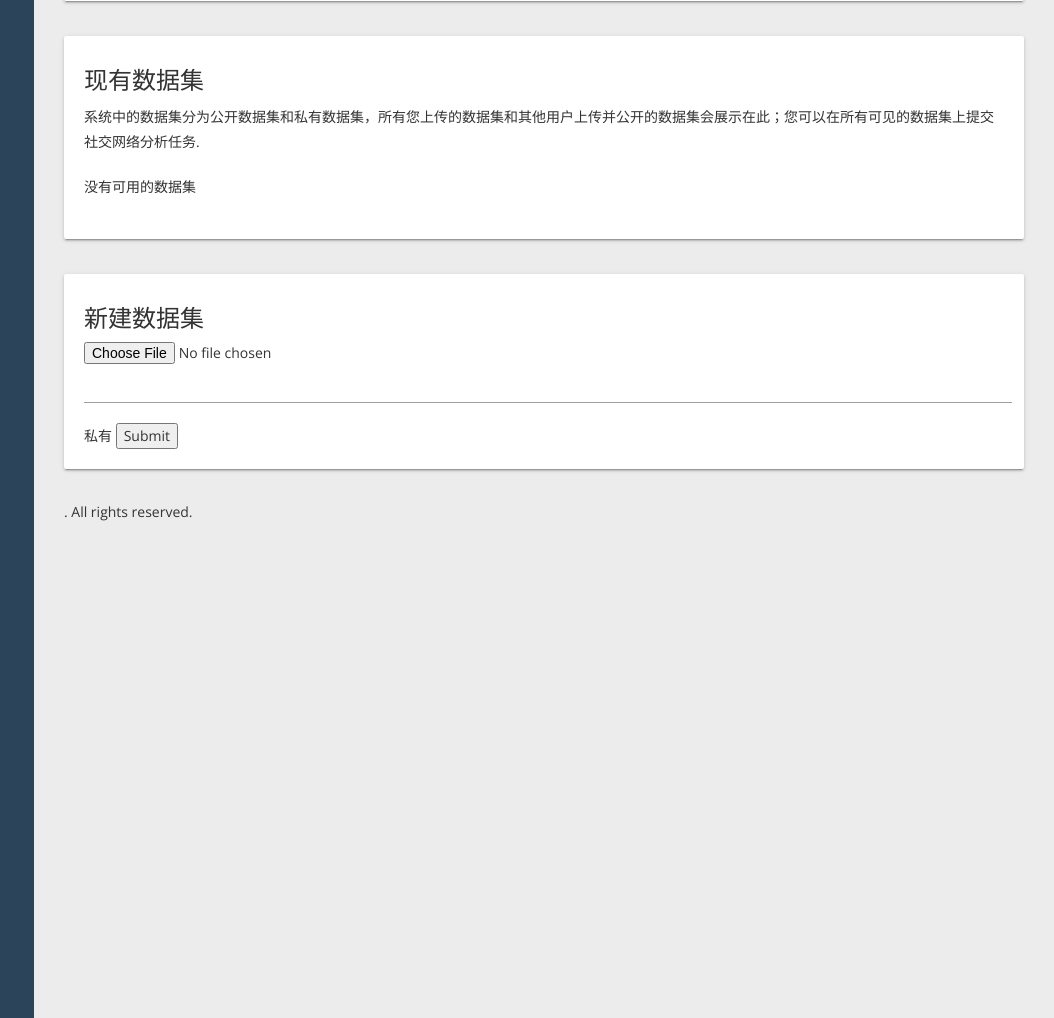
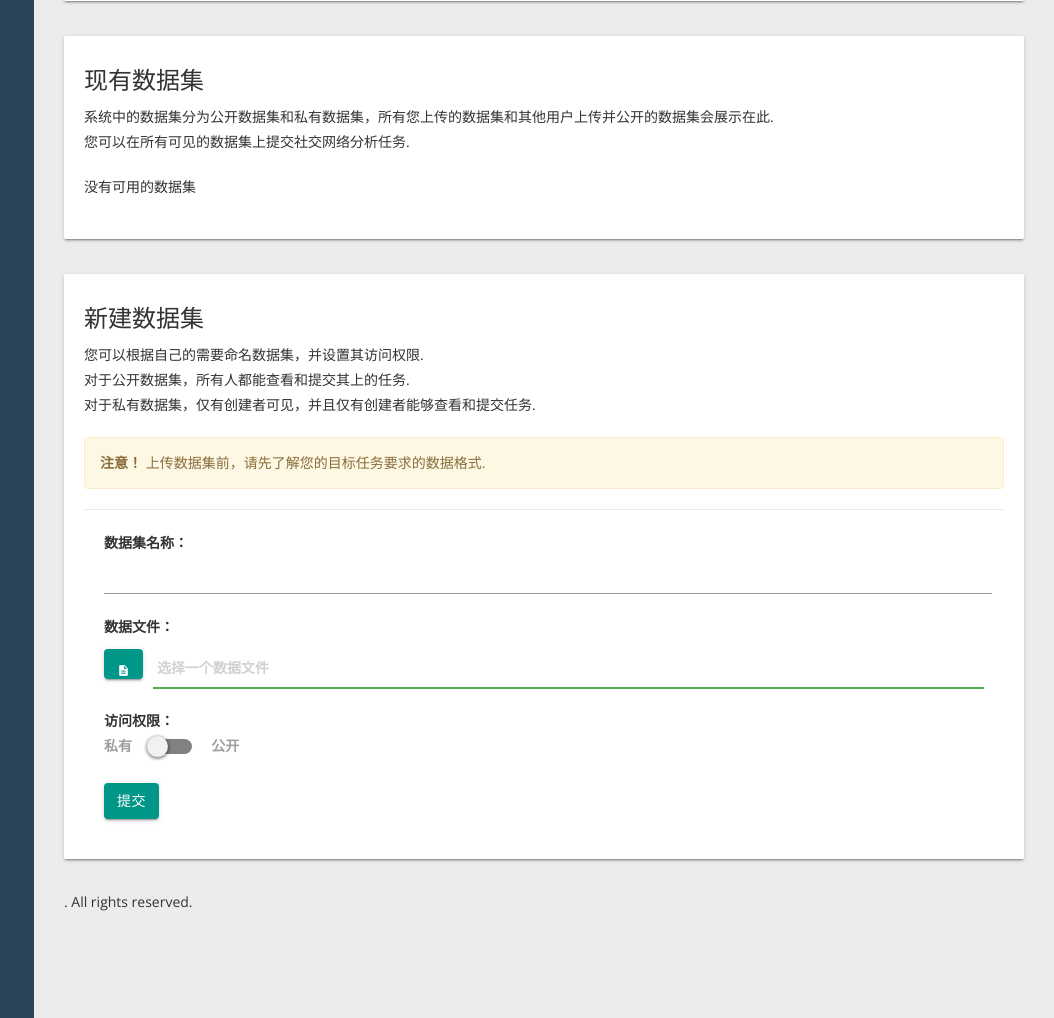
Before and after one commit to Rollbear-bot/SNA_System, a Django app: template SNA/templates/SNA/index.html in a window 1280 px wide. Shown: the part 330-1348 px from the top of the page, without its empty margins (226-1280 px from the left). Run offline with Django 4.2, Linux system fonts and the light colour scheme; the template is opened without the code that fills it, so the values that code supplies are empty; some libraries are stand-ins or nearby versions.

Commit message:
更新了系统主页：完善了"新建数据集"卡片的功能，添加了提示信息和完整的表单外观.

```diff
--- a/SNA/templates/SNA/index.html
+++ b/SNA/templates/SNA/index.html
@@ -149,7 +149,8 @@
                          <div class="card-content">
                              <span class="card-title">现有数据集</span>
                                 <p>
-                                    系统中的数据集分为公开数据集和私有数据集，所有您上传的数据集和其他用户上传并公开的数据集会展示在此；您可以在所有可见的数据集上提交社交网络分析任务.
+                                    系统中的数据集分为公开数据集和私有数据集，所有您上传的数据集和其他用户上传并公开的数据集会展示在此.<br>
+                                    您可以在所有可见的数据集上提交社交网络分析任务.
                                 </p>
                                 <br>
                                 {% if dataset_lt %}
@@ -201,12 +202,52 @@
                      <div class="card">
                          <div class="card-content">
                              <span class="card-title">新建数据集</span>
+                             <p>
+                                 您可以根据自己的需要命名数据集，并设置其访问权限.<br>
+                                 对于公开数据集，所有人都能查看和提交其上的任务.<br>
+                                 对于私有数据集，仅有创建者可见，并且仅有创建者能够查看和提交任务.
+                             </p><br>
+                             <div class="alert alert-warning">
+                                <strong>注意！</strong> 上传数据集前，请先了解您的目标任务要求的数据格式.
+                             </div>
+
                              <form action="{% url 'SNA:d_upload' %}" method="post" enctype="multipart/form-data">
-                                <input type="file" name="filename">
-                                <input type ="text" name ="dataset_name">
-                                <input type="checkbox" name="is_private" checked=True>私有
-                                <input type="submit">
-                                {% csrf_token %}
+
+                                 <div class="card-action">
+                                     <p>数据集名称：</p>
+                                        <input type ="text" name ="dataset_name">
+
+                                     <p>
+                                         数据文件：
+                                     </p>
+                                         <div class="file-field input-field">
+                                          <div class="btn teal white-text">
+                                              <i class="material-icons dp48">description</i>
+                                            <input type="file" name="filename" multiple="">
+                                          </div>
+
+                                          <div class="file-path-wrapper">
+                                            <input class="file-path validate valid" type="text" placeholder="选择一个数据文件">
+                                          </div>
+                                        </div>
+                                     <p>
+                                         访问权限：
+                                     </p>
+
+                                     <div class="switch">
+                                        <label>
+                                          <p>私有
+                                          <input type="checkbox" name="is_private">
+                                          <span class="lever"></span>
+                                          公开</p>
+                                        </label>
+                                    </div>
+                                     <br>
+
+                                     <button type="submit" class="teal waves-effect waves-light btn white-text">
+                                         提交</button>
+                                    {% csrf_token %}
+                                     </div>
                             </form>
 
 						 </div>
```
